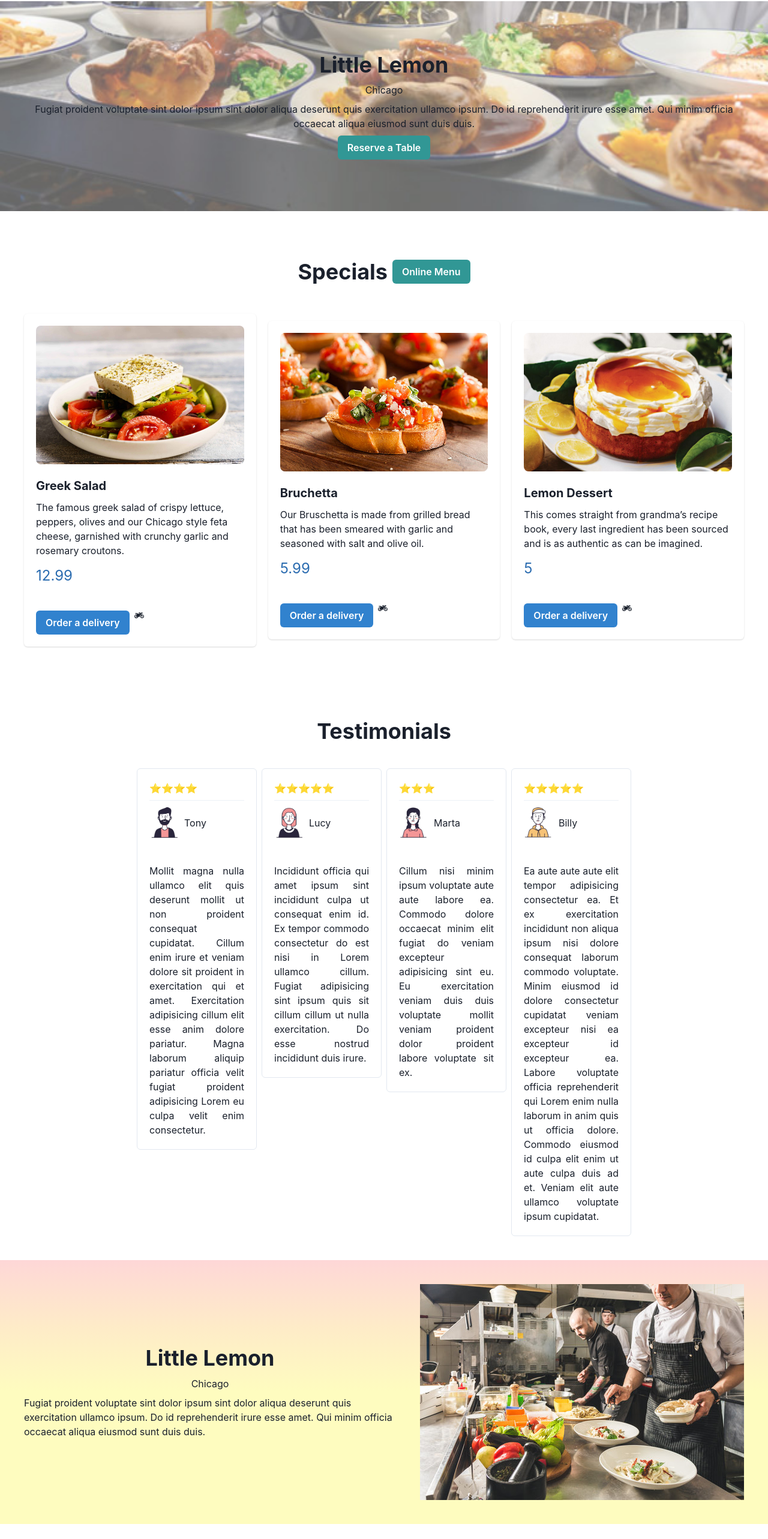
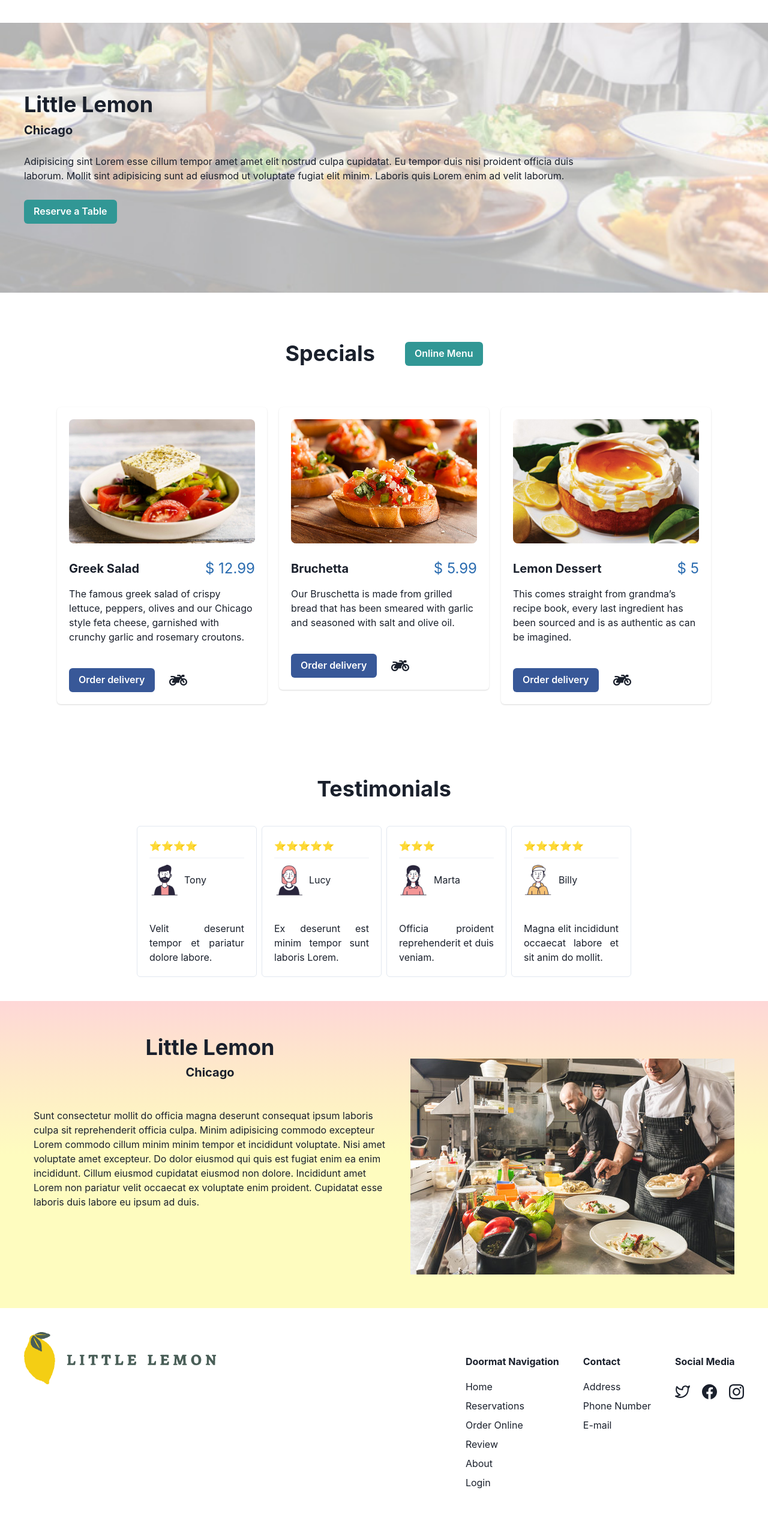
Before and after one commit to jocunda/littlelemonrestaurant, a React (Create React App) app: page / in a window 1280 px wide. Shown: the part 183-2749 px from the top of the page at 60% size. After the commit the page ends 2707 px from the top, so only its background shows below. Built offline with nearby package versions, Linux system fonts and the light colour scheme.

Commit message:
Add breakpoint

```diff
--- a/src/components/Footer.js
+++ b/src/components/Footer.js
@@ -1,4 +1,4 @@
-import lemonFooter from '../assets/images/Asset 20@4x.png'
+import lemonFooter from '../assets/images/Asset 16@4x.png'
 import {
     Box,
     Flex,
@@ -7,45 +7,64 @@ import {
     Square,
     VStack,
     Image,
-    HStack
+    HStack,
+    Heading,
+    Divider,
+    extendTheme,
 } from "@chakra-ui/react";
+import { FiTwitter } from "react-icons/fi"
+import { BsFacebook, BsInstagram } from "react-icons/bs"
+
+const breakpoints = {
+    sm: '320px',
+    md: '768px',
+    lg: '960px',
+    xl: '1200px',
+    '2xl': '1536px',
+}
+const theme = extendTheme({ breakpoints })
 
 function Footer() {
     return (
         <>
             <footer>
-                <HStack p={10}>
-                    <Image src={lemonFooter} w='50px' align="center" justify="center" />
-                    <Flex >
-                        <VStack>
-                            <Text>Doormat Navigation</Text>
-                            <ul>
-                                <li><a href="">Home</a></li>
-                                <li><a href="">About</a></li>
-                                <li><a href="">Menu</a></li>
-                                <li><a href="">Reservations</a></li>
-                                <li><a href="">Order Online</a></li>
-                                <li><a href="">Login</a></li>
-                            </ul>
+                <Box p={10}
+                    gap={50}
+                    display={{ md: 'flex' }}
+                    justifyContent="space-between"
+                >
+                    <Box flexShrink={0}>
+                        <Image src={lemonFooter}
+                            w='xs'
+                            align="center"
+                            justify="center" />
+                    </Box>
+                    <Flex gap={10} pt={{ sm: 10 }}>
+                        <VStack alignItems="flex-start">
+                            <Heading as='h5' size='sm' pb={3}>Doormat Navigation</Heading>
+                            <a href="/">Home</a>
+                            <a href="#reservations-section">Reservations</a>
+                            <a href="#orderonline-section">Order Online</a>
+                            <a href="#review-section">Review</a>
+                            <a href="#about-section">About</a>
+                            <a href="/">Login</a>
                         </VStack>
-                        <VStack>
-                            <Text>Contact</Text>
-                            <ul>
-                                <li><a href="">Address</a></li>
-                                <li><a href="">Phone Number</a></li>
-                                <li><a href="">E-mail</a></li>
-                            </ul>
+                        <VStack alignItems="flex-start">
+                            <Heading as='h5' size='sm' pb={3} >Contact</Heading>
+                            <a href="">Address</a>
+                            <a href="">Phone Number</a>
+                            <a href="">E-mail</a>
                         </VStack>
-                        <VStack>
-                            <Text>Social Media Links</Text>
-                            <ul>
-                                <li><a href="">Address</a></li>
-                                <li><a href="">Phone Number</a></li>
-                                <li><a href="">E-mail</a></li>
-                            </ul>
+                        <VStack alignItems="flex-start">
+                            <Heading as='h5' size='sm' pb={5}>Social Media</Heading>
+                            <HStack gap={5} fontSize={25}>
+                                <FiTwitter />
+                                <BsFacebook />
+                                <BsInstagram />
+                            </HStack>
                         </VStack>
                     </Flex>
-                </HStack>
+                </Box>
             </footer>
         </>
     );
--- a/src/components/Header.js
+++ b/src/components/Header.js
@@ -1,22 +1,47 @@
-import lemonLogo from '../assets/images/Asset 16@4x.png'
+import lemonLogo from '../assets/images/Asset 20@4x.png'
 import {
     Box,
     HStack,
     Image,
+    extendTheme,
+    Flex,
 
 } from "@chakra-ui/react";
 import Nav from './Nav';
+
+const breakpoints = {
+    sm: '320px',
+    md: '768px',
+    lg: '960px',
+    xl: '1200px',
+    '2xl': '1536px',
+}
+const theme = extendTheme({ breakpoints })
 
 function Header() {
 
     return <>
         <header >
-            <HStack p={10} gap={180}
+            <HStack p={10}
+                gap={100}
+                display={{ md: 'flex' }}
+                justifyContent="space-between"
             >
-                <Image src={lemonLogo} w='sm'
-                    align="center"
-                    justify="center" />
-                <Nav />
+                <Box flexShrink={0}
+                    display={{ sm: 'flex' }}
+                    justifyContent={{ sm: "center" }}
+                >
+                    <Image src={lemonLogo} w='80px'
+                        align="center"
+                        justify="center" />
+                </Box>
+                <Flex
+                    pt={{ sm: 10 }}
+                    display={{ sm: 'flex' }}
+                    justifyContent={{ sm: "center" }}
+                >
+                    <Nav />
+                </Flex>
             </HStack>
         </header>
     </>
--- a/src/components/Main.js
+++ b/src/components/Main.js
@@ -20,6 +20,8 @@ import {
     Card,
     HStack,
     Divider,
+    extendTheme,
+    Flex
 
 } from "@chakra-ui/react";
 import { Link } from "react-router-dom";
@@ -54,33 +56,40 @@ const testimonials = [
         rating: "⭐⭐⭐⭐",
         name: "Tony",
         review:
-            "Mollit magna nulla ullamco elit quis deserunt mollit ut non proident consequat cupidatat. Cillum enim irure et veniam dolore sit proident in exercitation qui et amet. Exercitation adipisicing cillum elit esse anim dolore pariatur. Magna laborum aliquip pariatur officia velit fugiat proident adipisicing Lorem eu culpa velit enim consectetur. ",
+            "Velit deserunt tempor et pariatur dolore labore.",
         getImageSrc: () => require("../images/avatar1.jpg"),
     },
     {
         rating: "⭐⭐⭐⭐⭐",
         name: "Lucy",
         review:
-            "Incididunt officia qui amet ipsum sint incididunt culpa ut consequat enim id. Ex tempor commodo consectetur do est nisi in Lorem ullamco cillum. Fugiat adipisicing sint ipsum quis sit cillum cillum ut nulla exercitation. Do esse nostrud incididunt duis irure.",
+            "Ex deserunt est minim tempor sunt laboris Lorem.",
         getImageSrc: () => require("../images/avatar2.jpg"),
     },
     {
         rating: "⭐⭐⭐",
         name: "Marta",
         review:
-            "Cillum nisi minim ipsum voluptate aute aute labore ea. Commodo dolore occaecat minim elit fugiat do veniam excepteur adipisicing sint eu. Eu exercitation veniam duis duis voluptate mollit veniam proident dolor proident labore voluptate sit ex.",
+            "Officia proident reprehenderit et duis veniam.",
         getImageSrc: () => require("../images/avatar3.jpg"),
     },
     {
         rating: "⭐⭐⭐⭐⭐",
         name: "Billy",
         review:
-            "Ea aute aute aute elit tempor adipisicing consectetur ea. Et ex exercitation incididunt non aliqua ipsum nisi dolore consequat laborum commodo voluptate. Minim eiusmod id dolore consectetur cupidatat veniam excepteur nisi ea excepteur id excepteur ea. Labore voluptate officia reprehenderit qui Lorem enim nulla laborum in anim quis ut officia dolore. Commodo eiusmod id culpa elit enim ut aute culpa duis ad et. Veniam elit aute ullamco voluptate ipsum cupidatat.",
+            "Magna elit incididunt occaecat labore et sit anim do mollit.",
         getImageSrc: () => require("../images/avatar4.jpg"),
     },
 ];
 
-
+const breakpoints = {
+    sm: '320px',
+    md: '768px',
+    lg: '960px',
+    xl: '1200px',
+    '2xl': '1536px',
+}
+const theme = extendTheme({ breakpoints })
 
 function Main() {
 
@@ -94,31 +103,30 @@ function Main() {
                         bgRepeat="no-repeat"
                         bgPosition="bottom"
                         bgSize="cover"
-                        height={350}
-                        textAlign="center"
+                        height={450}
+                        textAlign="start"
                         display="flex"
-                        alignContent="center"
+                        alignItems="center"
                     >
-                        <HStack gap={5}>
-                            <VStack>
+                        <VStack display="flex" alignItems="flex-start">
                             <Heading as="h1" id="reservations-section">
                                 Little Lemon
                             </Heading>
-                                <h3>Chicago</h3>
-                                <p>Fugiat proident voluptate sint dolor ipsum sint dolor aliqua deserunt quis exercitation ullamco ipsum. Do id reprehenderit irure esse amet. Qui minim officia occaecat aliqua eiusmod sunt duis duis.</p>
+                            <Heading as='h4' size='md'>
+                                Chicago
+                            </Heading>
+                            <Text w="80%" py={5}>Adipisicing sint Lorem esse cillum tempor amet amet elit nostrud culpa cupidatat. Eu tempor duis nisi proident officia duis laborum. Mollit sint adipisicing sunt ad eiusmod ut voluptate fugiat elit minim. Laboris quis Lorem enim ad velit laborum.</Text>
                             <Link to={"/booking"}>
                                 <Button colorScheme='teal' size='md'>
                                     Reserve a Table
                                 </Button>
                             </Link>
                         </VStack>
-                        </HStack>
-
                     </Box>
                 </section>
                 <section>
                     <VStack p={10}>
-                        <HStack>
+                        <HStack gap={50}>
                             <Heading as="h1" id="orderonline-section" py={10}>
                                 Specials
                             </Heading>
@@ -126,36 +134,48 @@ function Main() {
                                 Online Menu
                             </Button>
                         </HStack>
-                        <HStack spacing={5}>
+                        <Box spacing={5}
+                            display={{ md: 'flex' }}
+                            flexWrap="wrap"
+                            gap={5}
+                        >
                             {menus.map((menu) => (
+                                <Card w="350px"
+                                    key={menu.title}
+                                    alignSelf="flex-start"
+                                    mt={{ sm: 5 }}
 
-                                <Card w="100%" key={menu.title}>
+                                >
                                     <CardBody>
                                         <Image
                                             src={menu.getImageSrc()}
                                             borderRadius='lg'
                                         />
                                         <Stack mt='6' spacing='3'>
+                                            <HStack display="flex" justifyContent="space-between">
                                                 <Heading size='md'>{menu.title}</Heading>
+                                                <Text color='blue.600' fontSize='2xl'>
+                                                    $ {menu.price}
+                                                </Text>
+                                            </HStack>
+
                                             <Text>
                                                 {menu.description}
                                             </Text>
-                                            <Text color='blue.600' fontSize='2xl'>
-                                                {menu.price}
-                                            </Text>
+
                                         </Stack>
                                     </CardBody>
                                     <CardFooter>
                                         <ButtonGroup spacing='2'>
-                                            <Button variant='solid' colorScheme='blue'>
-                                                Order a delivery
+                                            <Button variant='solid' colorScheme='facebook'>
+                                                Order delivery
                                             </Button>
-                                            <FaMotorcycle />
+                                            <Button fontSize={30} variant='ghost'><FaMotorcycle /></Button>
                                         </ButtonGroup>
                                     </CardFooter>
                                 </Card>
-
-                            ))} </HStack>
+                            ))}
+                        </Box>
                     </VStack>
                 </section>
                 <section>
@@ -201,19 +221,23 @@ function Main() {
                 <section>
                     <Box
                         p={10}
-
                         bgGradient="linear(red.100 0%, orange.100 25%, yellow.100 50%)"
+                        width="100%"
                     >
-                        <HStack gap={10}>
+                        <Box p={4} display={{ md: 'flex' }} gap={10}>
                             <VStack>
                                 <Heading as="h1" id="about-section">
                                     Little Lemon
                                 </Heading>
-                                <h3>Chicago</h3>
-                                <p>Fugiat proident voluptate sint dolor ipsum sint dolor aliqua deserunt quis exercitation ullamco ipsum. Do id reprehenderit irure esse amet. Qui minim officia occaecat aliqua eiusmod sunt duis duis.</p>
+                                <Heading as='h4' size='md' pb={10} >
+                                    Chicago
+                                </Heading>
+                                <Text>Sunt consectetur mollit do officia magna deserunt consequat ipsum laboris culpa sit reprehenderit officia culpa. Minim adipisicing commodo excepteur Lorem commodo cillum minim minim tempor et incididunt voluptate. Nisi amet voluptate amet excepteur. Do dolor eiusmod qui quis est fugiat enim ea enim incididunt. Cillum eiusmod cupidatat eiusmod non dolore. Incididunt amet Lorem non pariatur velit occaecat ex voluptate enim proident. Cupidatat esse laboris duis labore eu ipsum ad duis.</Text>
                             </VStack>
+                            <Box flexShrink={0} pt={{ sm: 10 }}>
                                 <Image src={require("../assets/images/section4.jpg")} />
-                        </HStack>
+                            </Box>
+                        </Box>
                     </Box>
                 </section>
             </main>
--- a/src/pages/BookingPage.js
+++ b/src/pages/BookingPage.js
@@ -13,11 +13,14 @@ import {
     NumberInputField,
     NumberInputStepper,
     NumberIncrementStepper,
-    NumberDecrementStepper
+    NumberDecrementStepper,
+    HStack
 
 } from "@chakra-ui/react";
 import { useFormik } from "formik";
 import * as Yup from 'yup';
+import { AiOutlineHome } from "react-icons/ai"
+import { Link } from "react-router-dom";
 
 const availableTimes = [
     {
@@ -77,9 +80,16 @@ function BookingPage() {
     return <>
 
         <VStack p={32} alignItems="flex-start">
-            <Heading as="h1">
-                Reservation
-            </Heading>
+            <HStack display="flex"
+                w="100%"
+                justifyContent="space-between"
+            >
+                <Heading as="h1">
+                    Reservation
+                </Heading>
+                <Link to={"/"}><Button fontSize={25} p={5}><AiOutlineHome /></Button></Link>
+            </HStack>
+
             <Box p={6} rounded="md" w="100%">
                 <form onSubmit={(e) => {
                     e.preventDefault()
@@ -116,8 +126,8 @@ function BookingPage() {
                             </Select>
                         </FormControl>
 
-                        <Button type="submit" colorScheme="purple" width="full">
-                            Make Your reservation
+                        <Button type="submit" colorScheme="teal" size='lg' py={8}>
+                            Make Your Reservation
                         </Button>
                     </VStack>
                 </form>
```
Also changed, not shown: src/assets/images/section1a.jpg. Lines whose indentation alone changed are shown as unchanged.
